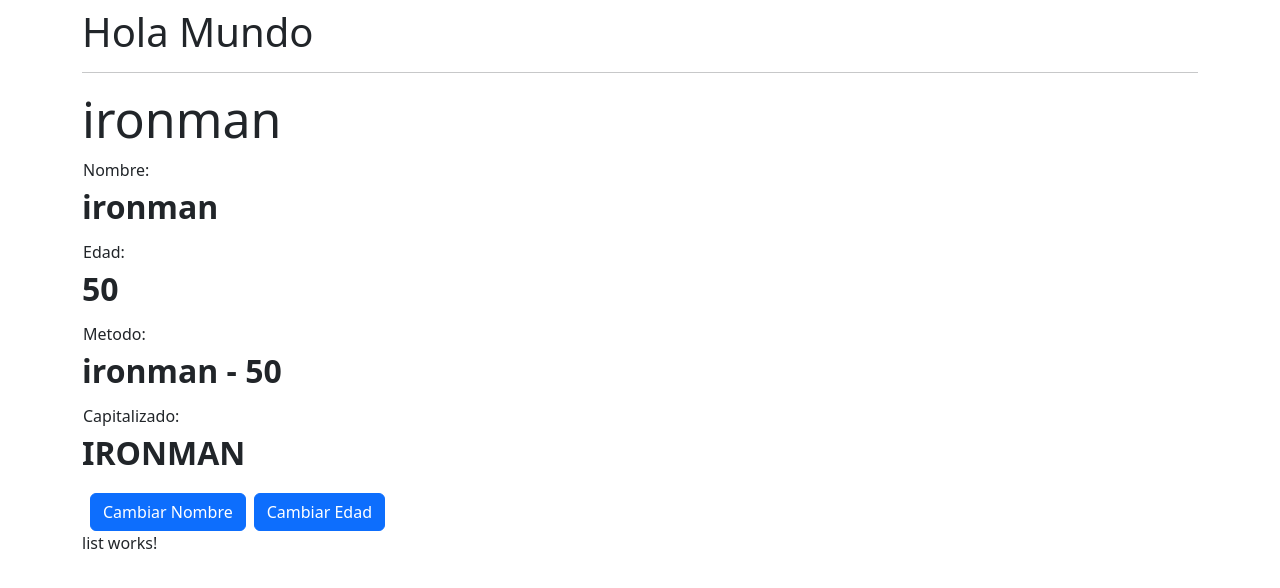
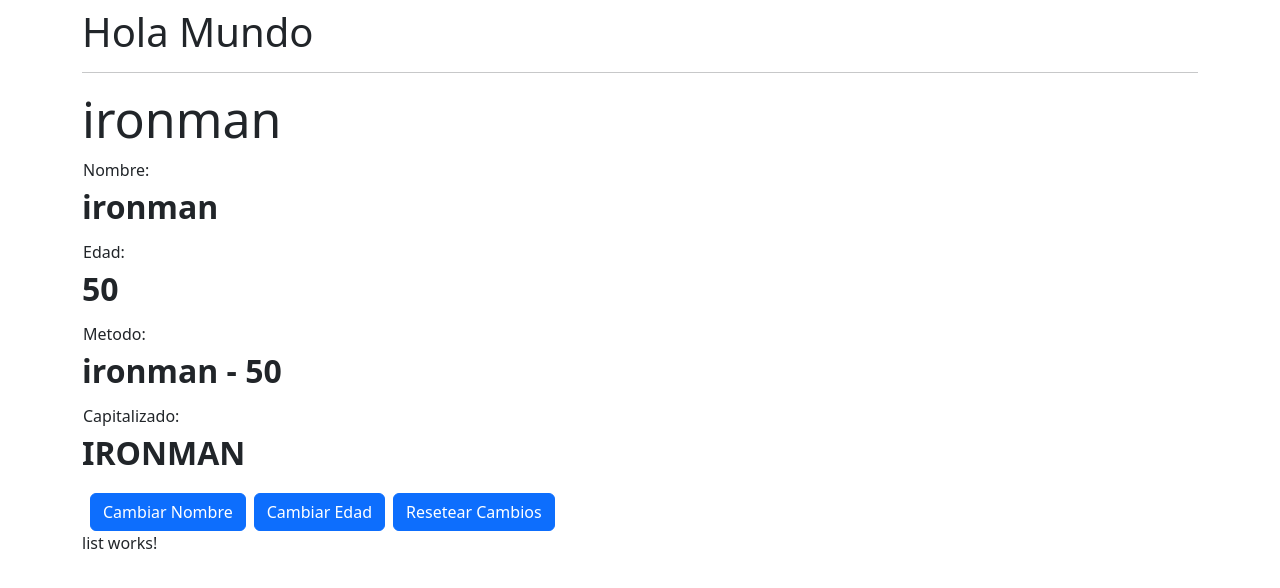
Before and after one commit to dpacoria21/learning-angular, an Angular app in the folder 02-bases/: page / in a window 1280 px wide. Shown: the top 588 px of the page. Built offline with nearby package versions, Linux system fonts and the light colour scheme.

Commit message:
Se utilizo la directiva *ngIf=""

```diff
--- a/02-bases/src/app/heroes/hero/hero.component.html
+++ b/02-bases/src/app/heroes/hero/hero.component.html
@@ -14,10 +14,23 @@
     <dd>    {{capitalizedName}} </dd>
 </dl>
 
-<button (click)="changeHero()" class="btn btn-primary mx-2">
+<button
+    *ngIf=" name !== 'superman' "
+    (click)="changeHero()"
+    class="btn btn-primary mx-2">
     Cambiar Nombre
 </button>
 
-<button (click)="changeAge()" class="btn btn-primary">
+<button
+    *ngIf=" age !== 23 "
+    (click)="changeAge()"
+    class="btn btn-primary">
     Cambiar Edad
 </button>
+
+
+<button
+    (click)="resetForm()"
+    class="btn btn-primary mx-2">
+    Resetear Cambios
+</button>
--- a/02-bases/src/app/heroes/hero/hero.component.ts
+++ b/02-bases/src/app/heroes/hero/hero.component.ts
@@ -26,4 +26,9 @@ export class HeroComponent {
     this.age = 23;
   }
 
+  resetForm(): void {
+    this.name = 'ironman';
+    this.age = 50;
+  }
+
 }
```
